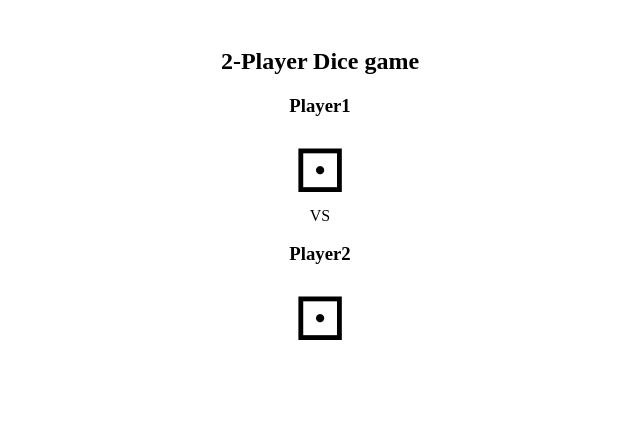
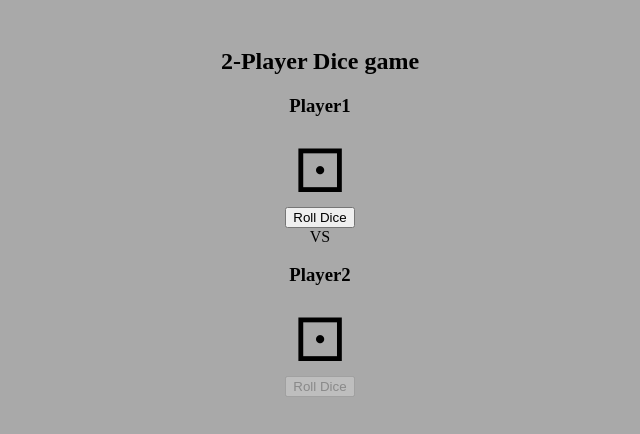
Before and after one commit to Eddotenssei/Reactis-proecti, a React (Vite) app in the folder dice-game/: page / in a window 1280 px wide. Shown: the top 434 px of the page, without its empty margins (320-960 px from the left). Built offline with nearby package versions, Linux system fonts and the light colour scheme.

Commit message:
added dice game funtins
now you can actually roll the dice

```diff
--- a/dice-game/index.html
+++ b/dice-game/index.html
@@ -5,6 +5,11 @@
     <link rel="icon" type="image/svg+xml" href="/vite.svg" />
     <meta name="viewport" content="width=device-width, initial-scale=1.0" />
     <title>dice-game</title>
+    <style>
+      body{
+        background-color: darkgray;
+      }
+    </style>
   </head>
   <body>
     <div id="root"></div>
--- a/dice-game/src/App.jsx
+++ b/dice-game/src/App.jsx
@@ -1,7 +1,25 @@
+import { useState } from "react";
 import DiceGame from "./components/PlayerDisplay";
 
 function App() {
-  const diceEmojis = ["⚀", "⚁", "⚂", "⚃", "⚄", "⚅"];
+
+  const [player1, setPlayer1] = useState(1);
+  const [player2, setPlayer2] = useState(1);
+  const [currentPlayer, setCurrentPlayer] = useState(1);
+
+
+  const rollDice =  () => {
+    const randomNumber =  Math.floor(Math.random() * 6) + 1;
+
+    if (currentPlayer === 1) {
+      setPlayer1(randomNumber);
+      setCurrentPlayer(2);
+    }else{
+      setPlayer2(randomNumber);
+      setCurrentPlayer(1);
+    }
+
+  };
 
   return (
     <>
@@ -16,11 +34,11 @@ function App() {
 
         <div>
           <div>
-            <DiceGame PlayerCount="Player1" />
+            <DiceGame PlayerCount="Player1" index={player1} handleClick={rollDice} isDisabled={currentPlayer === 2}/>
 
             <div>VS</div>
 
-            <DiceGame PlayerCount="Player2" />
+            <DiceGame PlayerCount="Player2" index={player2} handleClick={rollDice} isDisabled={currentPlayer === 1}/>
           </div>
         </div>
       </div>
--- a/dice-game/src/components/PlayerDisplay.jsx
+++ b/dice-game/src/components/PlayerDisplay.jsx
@@ -1,8 +1,12 @@
-export default function DiceGame({ PlayerCount }) {
+
+export default function DiceGame({ PlayerCount, index, handleClick, isDisabled }) {
+  const diceEmojis = ["⚀", "⚁", "⚂", "⚃", "⚄", "⚅"];
+
   return (
     <div>
       <h3>{PlayerCount}</h3>
-      <div style={{ fontSize: "60px" }}>⚀</div>
+      <div style={{ fontSize: "60px" }}>{diceEmojis[index - 1]}</div>
+      <button onClick={handleClick} disabled={isDisabled}>Roll Dice</button>
     </div>
   );
 }
```
